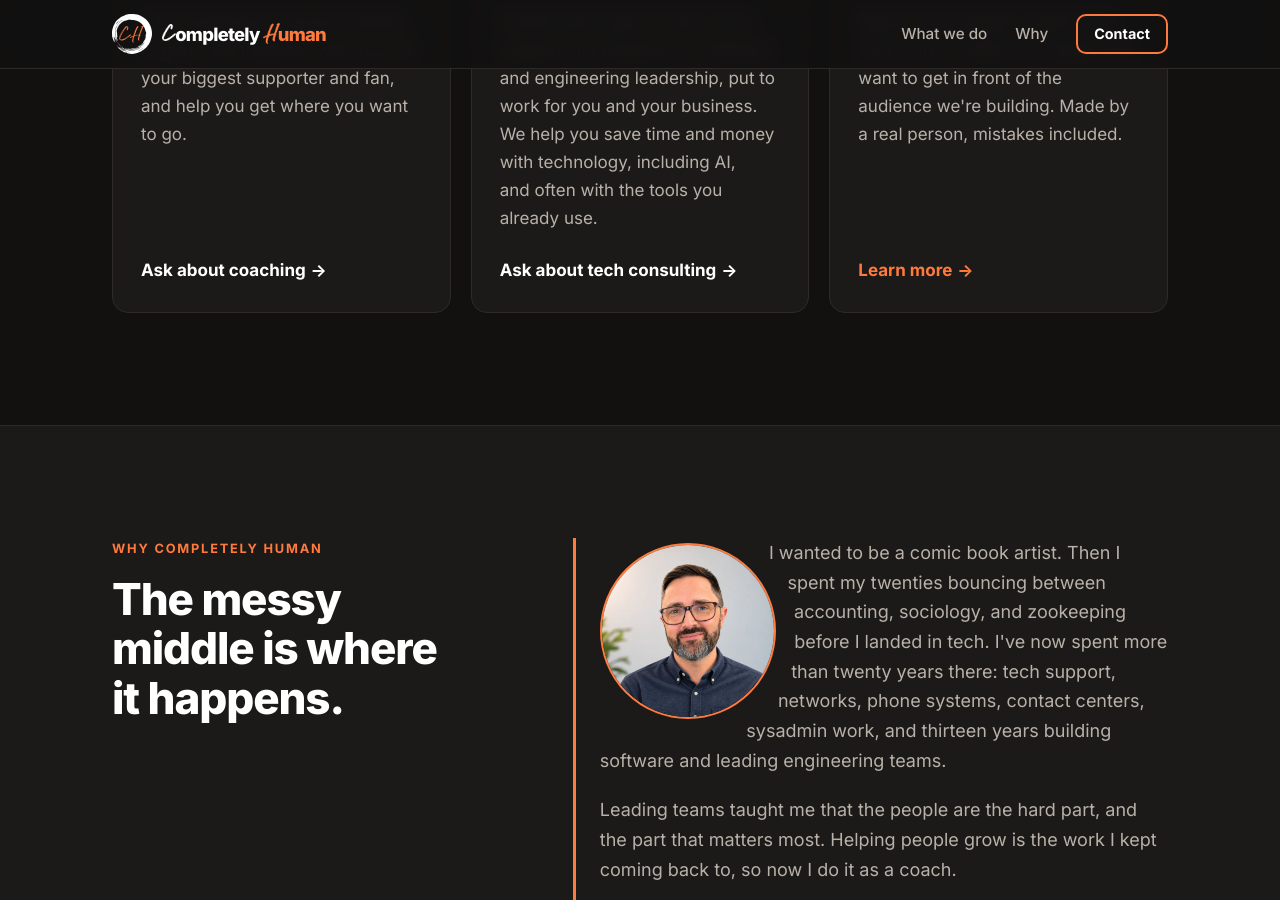
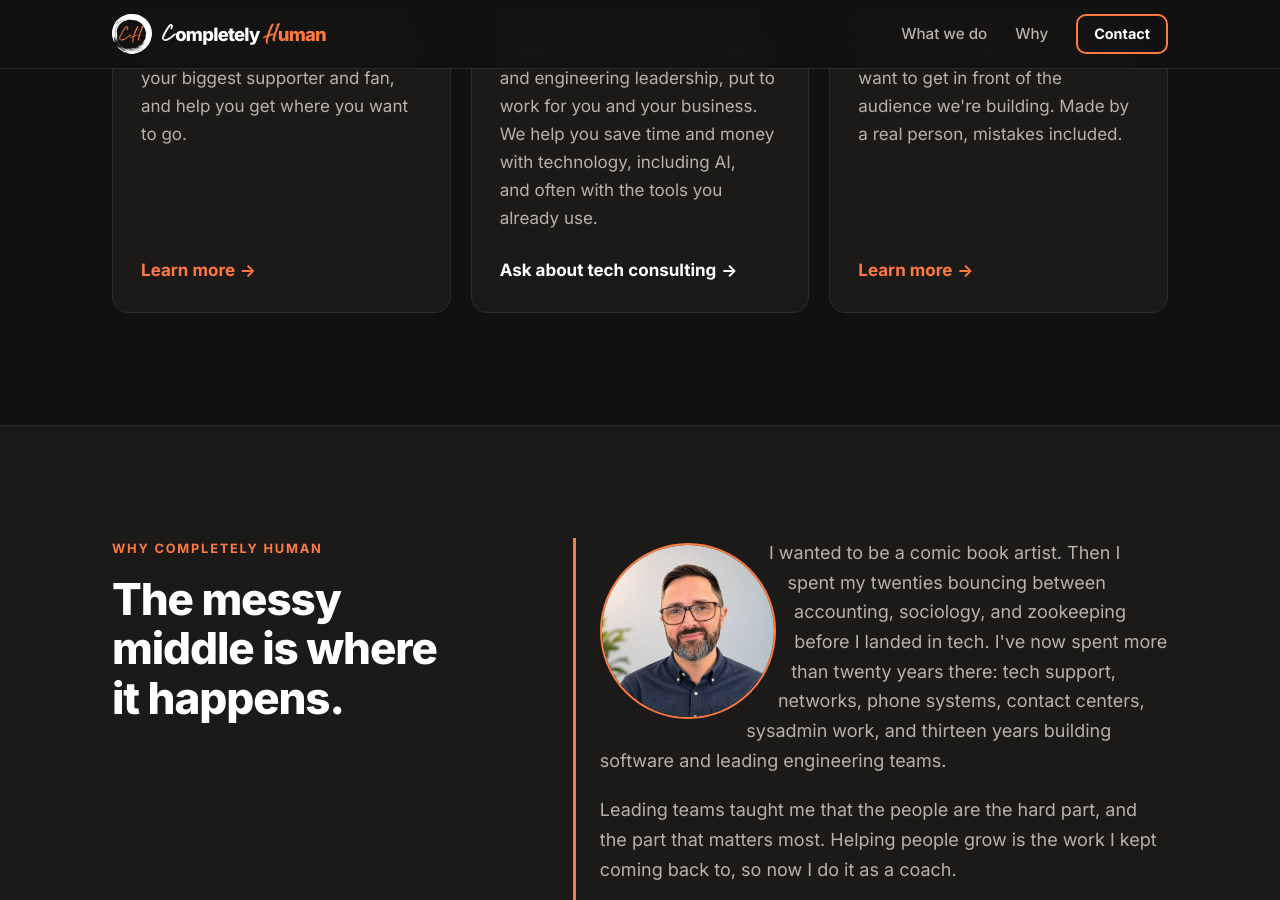
Before and after one commit to dbough/becompletelyhuman.com, a Jekyll site: the page built from index.html, in a window 1280 px wide and 900 px high, scrolled down 1198 px. Built offline with Jekyll 4.4.1, drawn with Linux system fonts in a browser that asks for light colours.

Commit message:
Launch coaching page: link homepage card, remove noindex
Co-Authored-By: Claude Sonnet 5.5 <noreply@anthropic.com>
Claude-Session: https://claude.ai/code/session_01FtJnZqc62APKvMcgfAr4BG

```diff
--- a/_data/categories.yml
+++ b/_data/categories.yml
@@ -19,8 +19,8 @@
   description: >-
     Life coaching for anyone looking to grow. We'll partner with you, be your
     biggest supporter and fan, and help you get where you want to go.
-  link:
-  link_label:
+  link: /coaching/
+  link_label: Learn more
 
 - name: Tech Consulting
   icon: laptop
--- a/coaching/index.html
+++ b/coaching/index.html
@@ -5,7 +5,6 @@ description: >-
   Life coaching for anyone who wants to grow. One on one sessions with Dan
   Bough, starting with a free 30 minute call. No commitment, no agenda.
 permalink: /coaching/
-noindex: true
 ---
 <div class="pillar">
 
```
Also changed, not shown: CLAUDE.md (+2 -2 lines).
